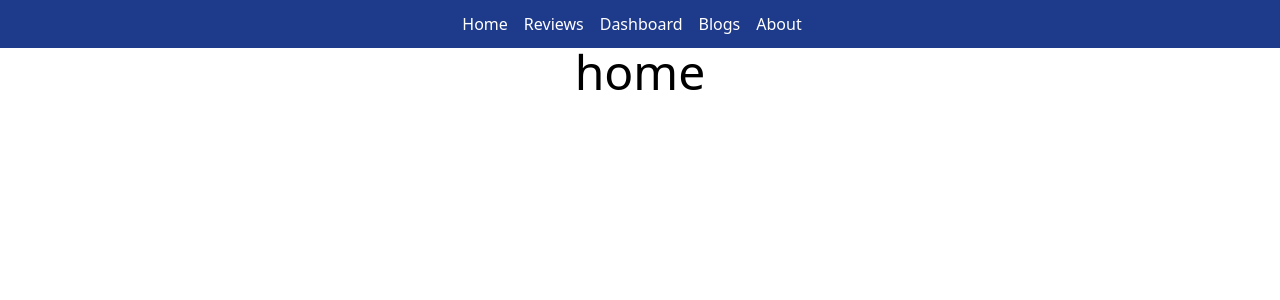
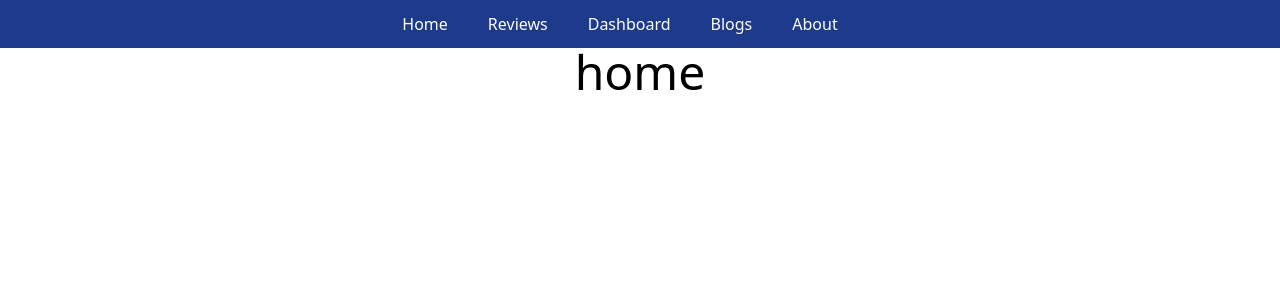
Before and after one commit to ThakurSaad/cheese-plaza, a React (Create React App) app: page / in a window 1280 px wide. Shown: the top 300 px of the page. Built offline with nearby package versions, Linux system fonts and the light colour scheme.

Commit message:
navbar style done

```diff
--- a/src/components/Header/Header.js
+++ b/src/components/Header/Header.js
@@ -4,11 +4,11 @@ import { Link } from "react-router-dom";
 const Header = () => {
   return (
     <div className="bg-blue-900 text-white py-3">
-      <Link className="mr-4" to="/">Home</Link>
-      <Link className="mr-4" to="/reviews">Reviews</Link>
-      <Link className="mr-4" to="/dashboard">Dashboard</Link>
-      <Link className="mr-4" to="/blogs">Blogs</Link>
-      <Link className="mr-4" to="/about">About</Link>
+      <Link className="mr-10 hover:text-gray-400 duration-150" to="/">Home</Link>
+      <Link className="mr-10 hover:text-gray-400 duration-150" to="/reviews">Reviews</Link>
+      <Link className="mr-10 hover:text-gray-400 duration-150" to="/dashboard">Dashboard</Link>
+      <Link className="mr-10 hover:text-gray-400 duration-150" to="/blogs">Blogs</Link>
+      <Link className="mr-10 hover:text-gray-400 duration-150" to="/about">About</Link>
     </div>
   );
 };
```
